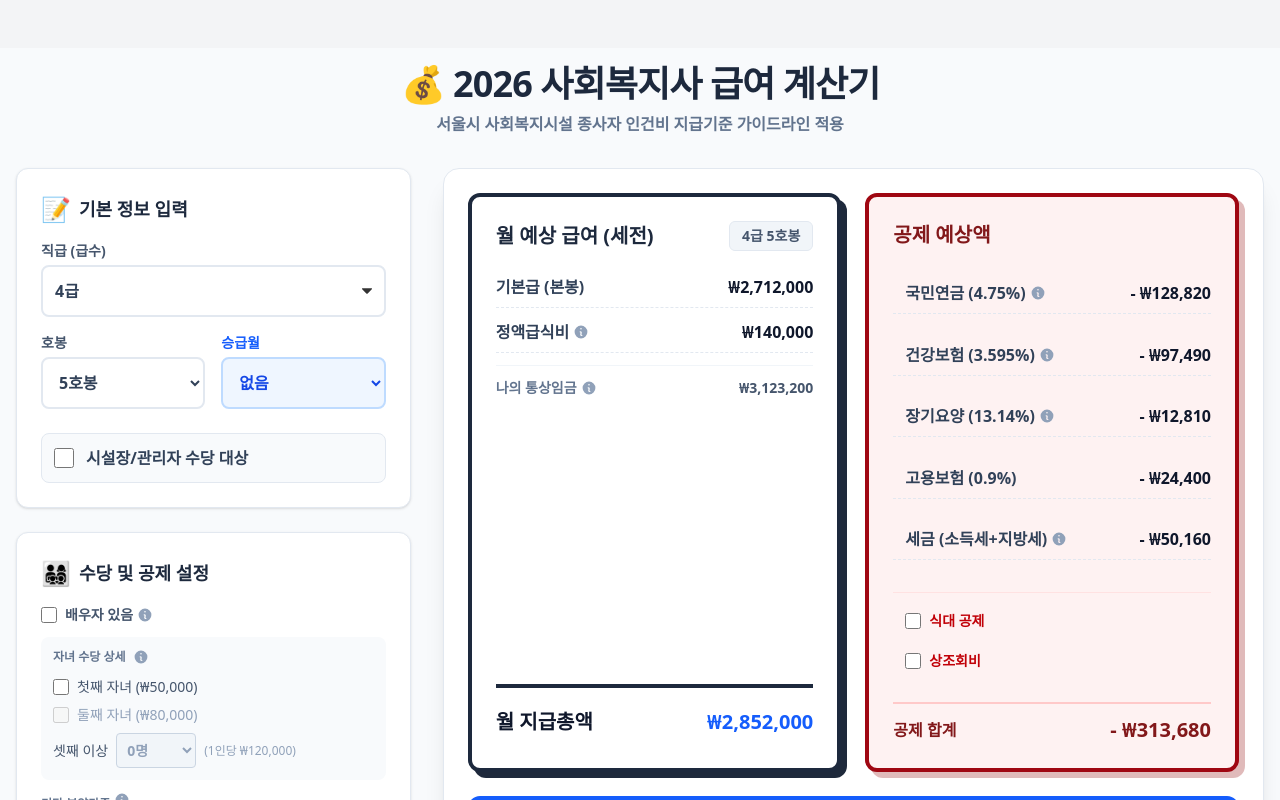
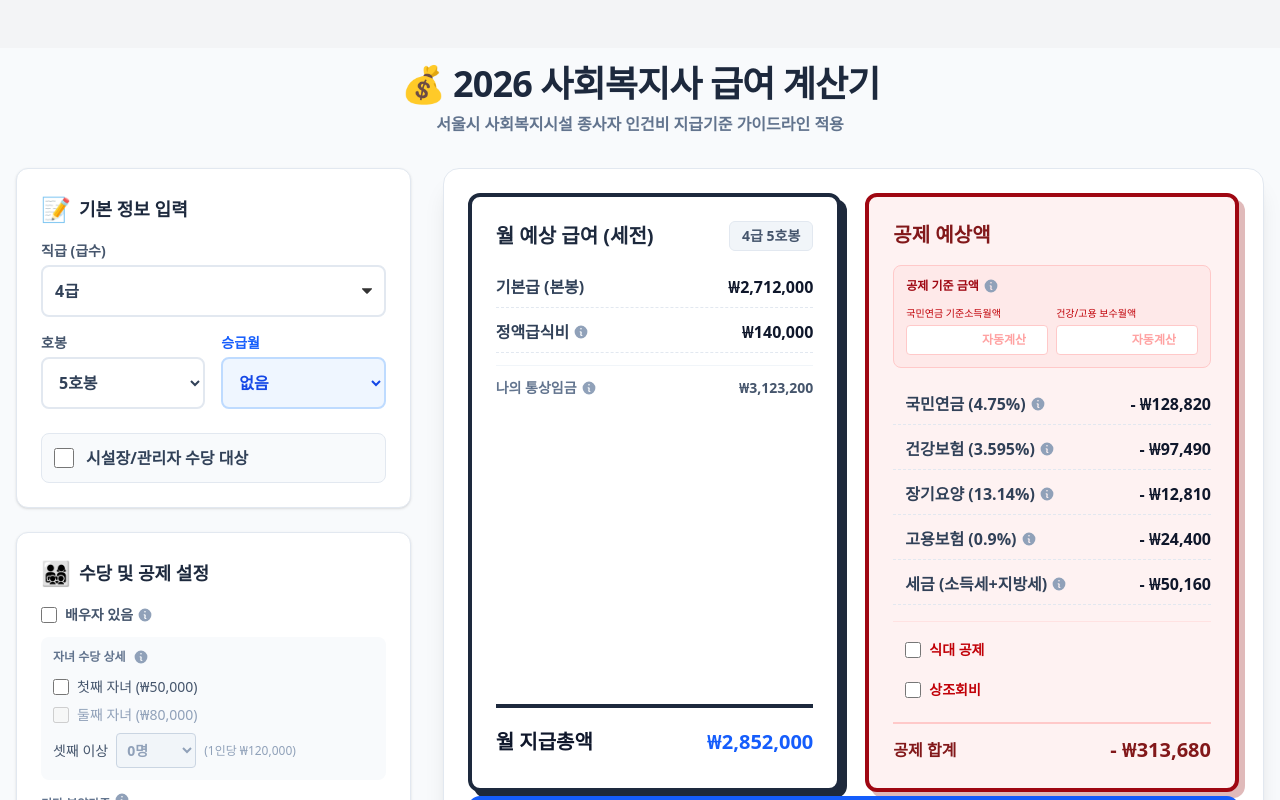
Before and after one commit to kosuk1231/money, a React (Vite) app: page / in a window 1280 px wide. Shown: the top 800 px of the page. Built offline with nearby package versions, Linux system fonts and the light colour scheme.

Commit message:
수정 완료

```diff
--- a/src/components/CalculatorLayout.jsx
+++ b/src/components/CalculatorLayout.jsx
@@ -670,10 +670,20 @@ export default function CalculatorLayout() {
                                         includeMutualAid: formData.includeMutualAid,
                                         mutualAidAmount: parseInt(formData.mutualAidAmount) || 0
                                     }}
+                                    deductionBases={{
+                                        standardMonthlyIncome: formData.standardMonthlyIncome,
+                                        monthlyRemuneration: formData.monthlyRemuneration
+                                    }}
                                     onOptionalDeductionChange={(field, value) => {
                                         setFormData(prev => ({
                                             ...prev,
                                             [field]: typeof value === 'boolean' ? value : parseInt(value) || 0
+                                        }));
+                                    }}
+                                    onDeductionBaseChange={(field, value) => {
+                                        setFormData(prev => ({
+                                            ...prev,
+                                            [field]: value
                                         }));
                                     }}
                                />
--- a/src/components/SalaryResult.jsx
+++ b/src/components/SalaryResult.jsx
@@ -1,7 +1,7 @@
 import React from 'react';
 import Tooltip, { InfoIcon } from './Tooltip';
 
-export default function SalaryResult({ result, grade, hobong, salary2025, reportSummary, optionalDeductions = {}, onOptionalDeductionChange }) {
+export default function SalaryResult({ result, grade, hobong, salary2025, reportSummary, optionalDeductions = {}, onOptionalDeductionChange, deductionBases = {}, onDeductionBaseChange }) {
     // Calculate optional deductions
     const mealDeduction = optionalDeductions.includeMealDeduction ? (optionalDeductions.mealDeductionAmount || 0) : 0;
     const mutualAid = optionalDeductions.includeMutualAid ? (optionalDeductions.mutualAidAmount || 0) : 0;
@@ -158,20 +158,61 @@ export default function SalaryResult({ result, grade, hobong, salary2025, report
                 {/* 2. Deductions (Top Right) */}
                 <div className="bg-red-50 border-4 border-red-800 rounded-xl p-6 shadow-[6px_6px_0px_0px_rgba(153,27,27,0.3)] flex flex-col justify-between h-full">
                     <h2 className="text-xl font-black text-red-900 mb-4">공제 예상액</h2>
+
+                    {/* 공제 기준 금액 설정 */}
+                    <div className="mb-4 p-3 bg-red-100/50 rounded-lg border border-red-200">
+                        <div className="flex items-center gap-1 mb-3">
+                            <span className="text-xs font-bold text-red-800">공제 기준 금액</span>
+                            <Tooltip content="6월까지는 전년도 과세소득 기준으로 보험료가 산정됩니다. 급여명세서의 실제 기준 금액을 입력하면 정확한 공제액을 계산합니다.">
+                                <InfoIcon />
+                            </Tooltip>
+                        </div>
+                        <div className="grid grid-cols-2 gap-2">
+                            <div>
+                                <label className="block text-[10px] font-medium text-red-700 mb-1">
+                                    국민연금 기준소득월액
+                                </label>
+                                <input
+                                    type="number"
+                                    min="0"
+                                    step="1000"
+                                    value={deductionBases.standardMonthlyIncome || ''}
+                                    onChange={(e) => onDeductionBaseChange && onDeductionBaseChange('standardMonthlyIncome', e.target.value)}
+                                    placeholder="자동계산"
+                                    className="w-full p-1.5 text-xs text-right border border-red-200 rounded font-bold focus:border-red-500 outline-none placeholder:text-red-300 bg-white"
+                                />
+                            </div>
+                            <div>
+                                <label className="block text-[10px] font-medium text-red-700 mb-1">
+                                    건강/고용 보수월액
+                                </label>
+                                <input
+                                    type="number"
+                                    min="0"
+                                    step="1000"
+                                    value={deductionBases.monthlyRemuneration || ''}
+                                    onChange={(e) => onDeductionBaseChange && onDeductionBaseChange('monthlyRemuneration', e.target.value)}
+                                    placeholder="자동계산"
+                                    className="w-full p-1.5 text-xs text-right border border-red-200 rounded font-bold focus:border-red-500 outline-none placeholder:text-red-300 bg-white"
+                                />
+                            </div>
+                        </div>
+                    </div>
+
                     <div className="flex flex-col justify-around flex-1 space-y-1">
                         <ResultRow
                             label="국민연금 (4.75%)"
                             value={result.deductions.nationalPension}
                             isSub={true}
                             isDeduction={true}
-                            tooltip="월 소득의 4.75%를 납부하며, 사업주도 동일 금액을 부담합니다. (2026년 기준)"
+                            tooltip={`기준소득월액 ${result.deductions.pensionBase ? new Intl.NumberFormat('ko-KR').format(result.deductions.pensionBase) + '원' : '(자동계산)'}의 4.75%`}
                         />
                         <ResultRow
                             label="건강보험 (3.595%)"
                             value={result.deductions.healthInsurance}
                             isSub={true}
                             isDeduction={true}
-                            tooltip="월 소득의 3.595%를 납부합니다. (2026년 기준)"
+                            tooltip={`보수월액 ${result.deductions.insuranceBase ? new Intl.NumberFormat('ko-KR').format(result.deductions.insuranceBase) + '원' : '(자동계산)'}의 3.595%`}
                         />
                         <ResultRow
                             label="장기요양 (13.14%)"
@@ -185,6 +226,7 @@ export default function SalaryResult({ result, grade, hobong, salary2025, report
                             value={result.deductions.employmentInsurance}
                             isSub={true}
                             isDeduction={true}
+                            tooltip={`보수월액 ${result.deductions.insuranceBase ? new Intl.NumberFormat('ko-KR').format(result.deductions.insuranceBase) + '원' : '(자동계산)'}의 0.9%`}
                         />
                         <ResultRow
                             label="세금 (소득세+지방세)"
```
